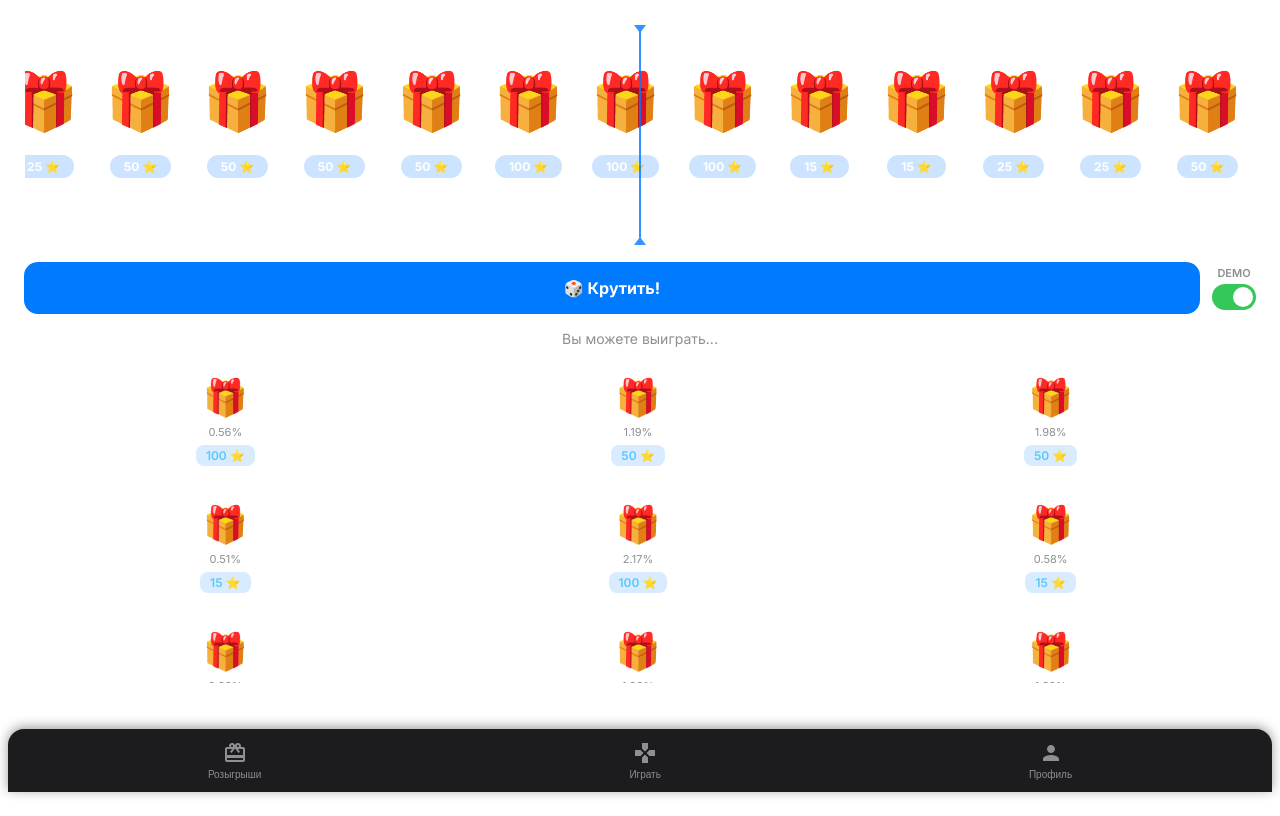
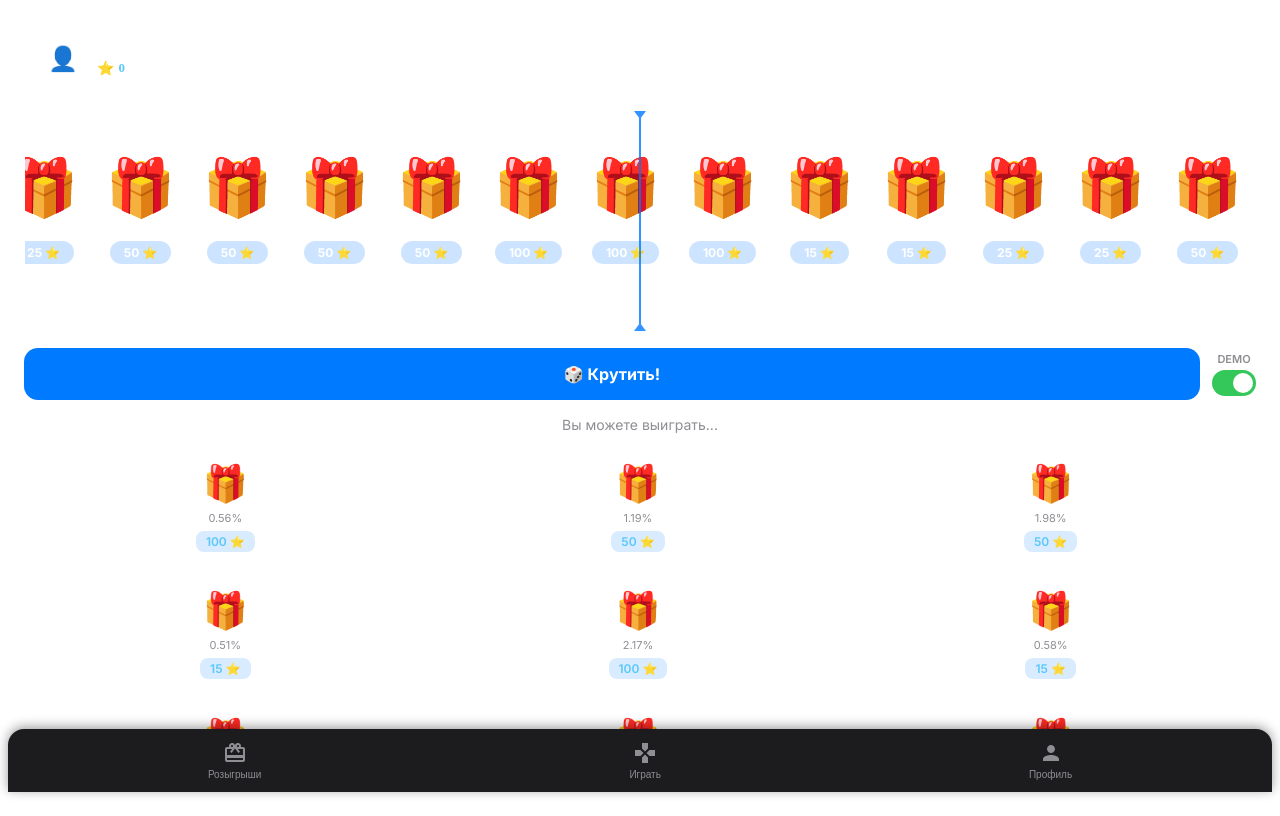
Before and after one commit to deewau/pigfarm-client, a React (Vite) app in the folder client/: page /play in a window 1280 px wide. Built offline with nearby package versions, Linux system fonts and the light colour scheme; no server answers.

Commit message:
show profile balance in the play tab

```diff
--- /dev/null
+++ b/client/src/components/ProfileBar.css
@@ -0,0 +1,54 @@
+.profile-bar {
+  display: flex;
+  align-items: center;
+  gap: 12px;
+  padding: 12px 16px;
+  background: rgba(255, 255, 255, 0.06);
+  border-radius: 16px;
+  border: 1px solid rgba(255, 255, 255, 0.06);
+}
+
+.profile-bar__avatar {
+  width: 44px;
+  height: 44px;
+  border-radius: 50%;
+  overflow: hidden;
+  background: rgba(255, 255, 255, 0.1);
+  display: flex;
+  align-items: center;
+  justify-content: center;
+  font-size: 24px;
+  flex-shrink: 0;
+}
+
+.profile-bar__avatar img {
+  width: 100%;
+  height: 100%;
+  object-fit: cover;
+}
+
+.profile-bar__info {
+  display: flex;
+  flex-direction: column;
+  gap: 2px;
+  text-align: left;
+}
+
+.profile-bar__name {
+  font-size: 14px;
+  font-weight: 600;
+  color: #ffffff;
+}
+
+.profile-bar__balance {
+  display: flex;
+  align-items: center;
+  gap: 4px;
+  font-size: 13px;
+  color: #5ac8fa;
+  font-weight: 600;
+}
+
+.profile-bar__balance-star {
+  font-size: 14px;
+}
--- /dev/null
+++ b/client/src/components/ProfileBar.tsx
@@ -0,0 +1,49 @@
+import { useState, useEffect } from 'react';
+import { useTelegram } from '../hooks/useTelegram';
+import { userApi } from '../services/api';
+import './ProfileBar.css';
+
+export function ProfileBar() {
+  const { user } = useTelegram();
+  const [balance, setBalance] = useState(0);
+  const [loading, setLoading] = useState(true);
+
+  useEffect(() => {
+    const fetchBalance = async () => {
+      try {
+        const response = await userApi.getBalance();
+        if (response.success) {
+          setBalance(response.data.balance);
+        }
+      } catch (error) {
+        console.error('Failed to fetch balance:', error);
+      } finally {
+        setLoading(false);
+      }
+    };
+    fetchBalance();
+  }, []);
+
+  const avatarContent = user?.photo_url ? (
+    <img src={user.photo_url} alt={user.first_name} />
+  ) : (
+    <span>👤</span>
+  );
+
+  return (
+    <div className="profile-bar">
+      <div className="profile-bar__avatar">
+        {avatarContent}
+      </div>
+      <div className="profile-bar__info">
+        <span className="profile-bar__name">
+          {user?.first_name || 'Пользователь'}
+        </span>
+        <span className="profile-bar__balance">
+          <span className="profile-bar__balance-star">⭐</span>
+          {loading ? '...' : balance.toLocaleString()}
+        </span>
+      </div>
+    </div>
+  );
+}
--- a/client/src/pages/Play.tsx
+++ b/client/src/pages/Play.tsx
@@ -3,6 +3,7 @@ import './Play.css';
 import { giftApi } from '../services/api';
 import { GiftImage } from '../components/GiftAnimation';
 import { ResultModal } from '../components/ResultModal';
+import { ProfileBar } from '../components/ProfileBar';
 
 interface TelegramGift {
   id: string;
@@ -207,6 +208,7 @@ export function Play() {
 
   return (
     <div className="play">
+      <ProfileBar />
       <div className="play__roulette-container" ref={containerRef}>
         <div className="play__roulette-pointer" />
         <div className="play__roulette" ref={rouletteRef}>
```
